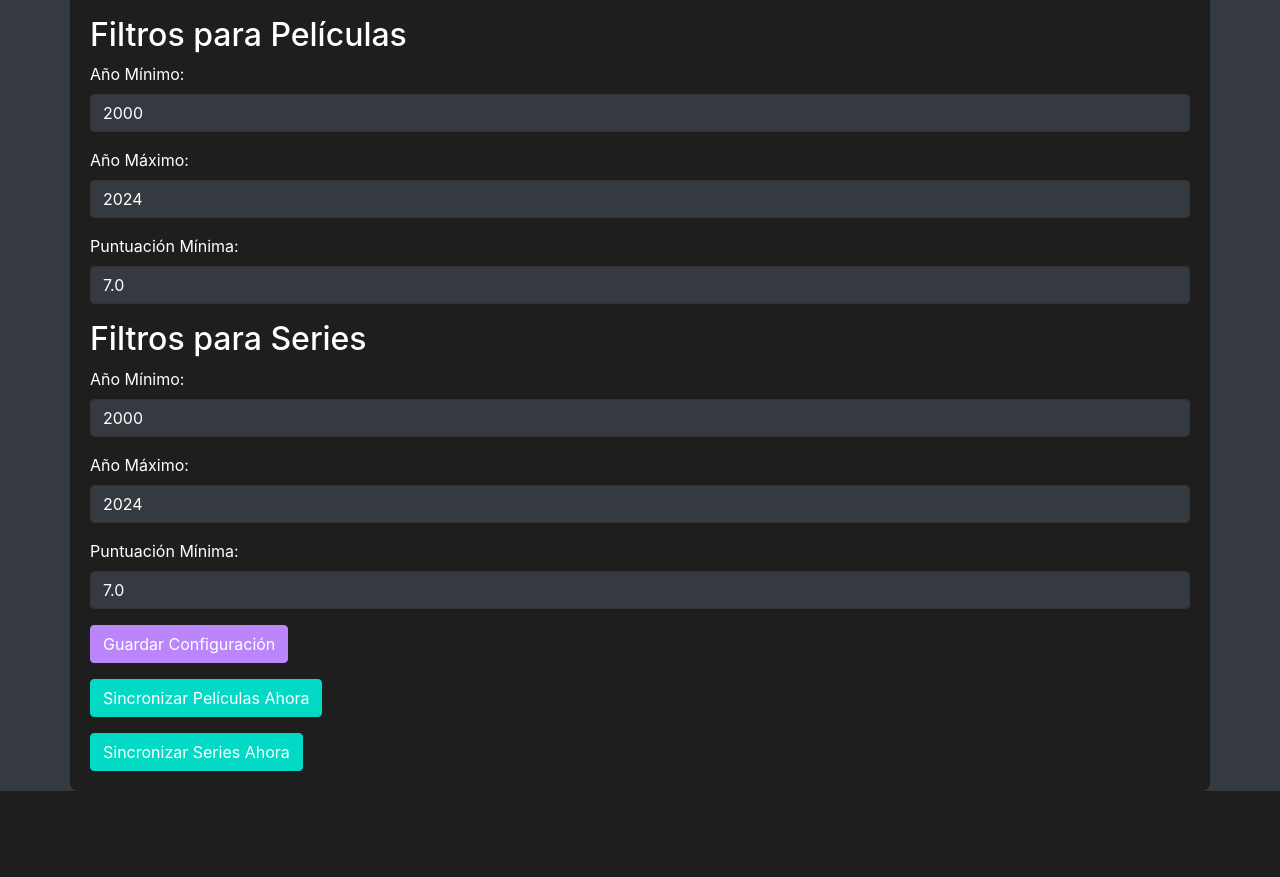
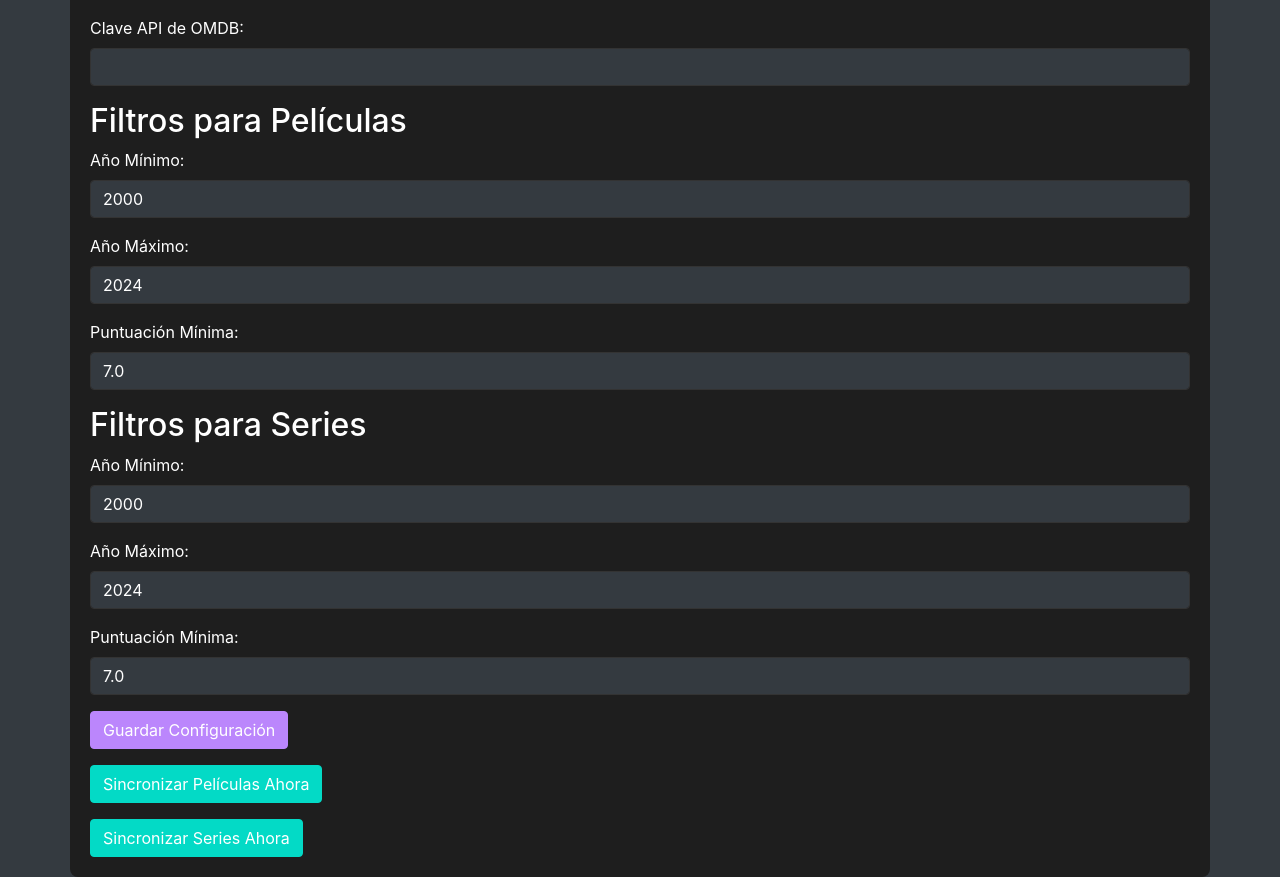
Before and after one commit to dazanestor/imdb_importer, a Flask app: page / in a window 1280 px wide. Shown: the part 796-1673 px from the top of the page. Before the commit the page ends 1587 px from the top, so only its background shows below. Run offline with Flask 2, Linux system fonts and the light colour scheme; data that the repository does not hold is empty; some libraries are stand-ins or nearby versions.

Commit message:
Update index.html

```diff
--- a/templates/index.html
+++ b/templates/index.html
@@ -57,6 +57,10 @@
                         <option value="{{ path['path'] }}" {% if path['path'] == config.get('sonarr_root_folder_path') %}selected{% endif %}>{{ path['path'] }}</option>
                     {% endfor %}
                 </select>
+            </div>
+            <div class="form-group">
+                <label for="omdb_api_key">Clave API de OMDB:</label>
+                <input type="text" class="form-control bg-dark text-white" id="omdb_api_key" name="omdb_api_key" value="{{ config['omdb_api_key'] }}">
             </div>
             <h2>Filtros para Películas</h2>
             <div class="form-group">
```
